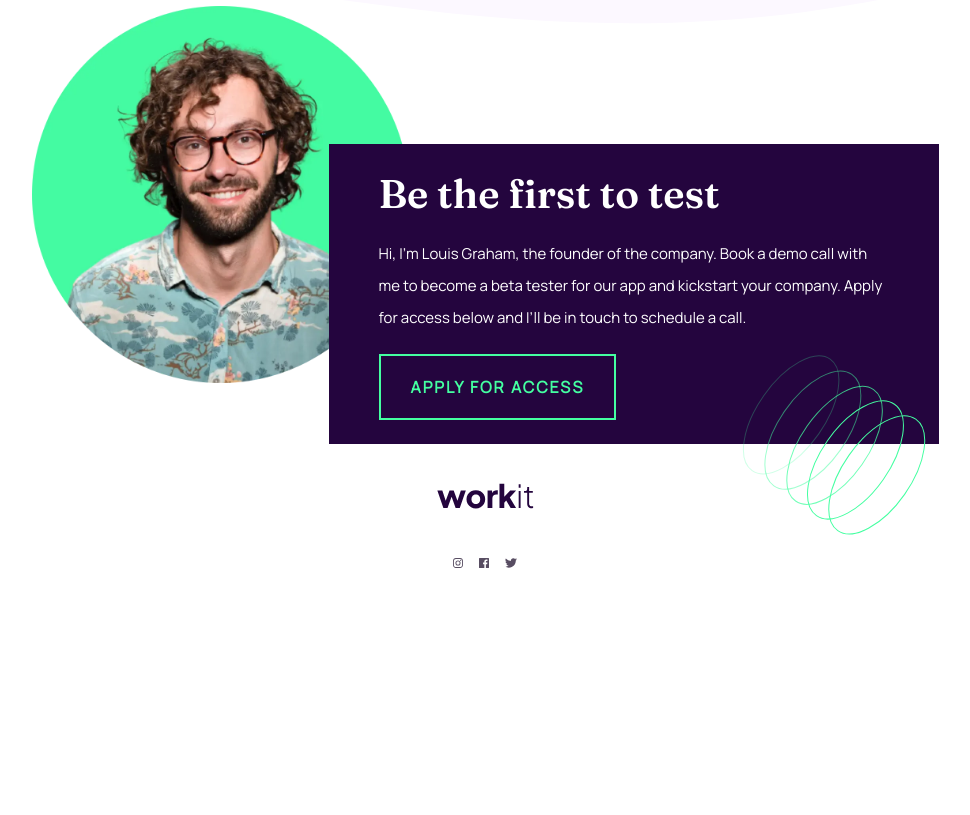
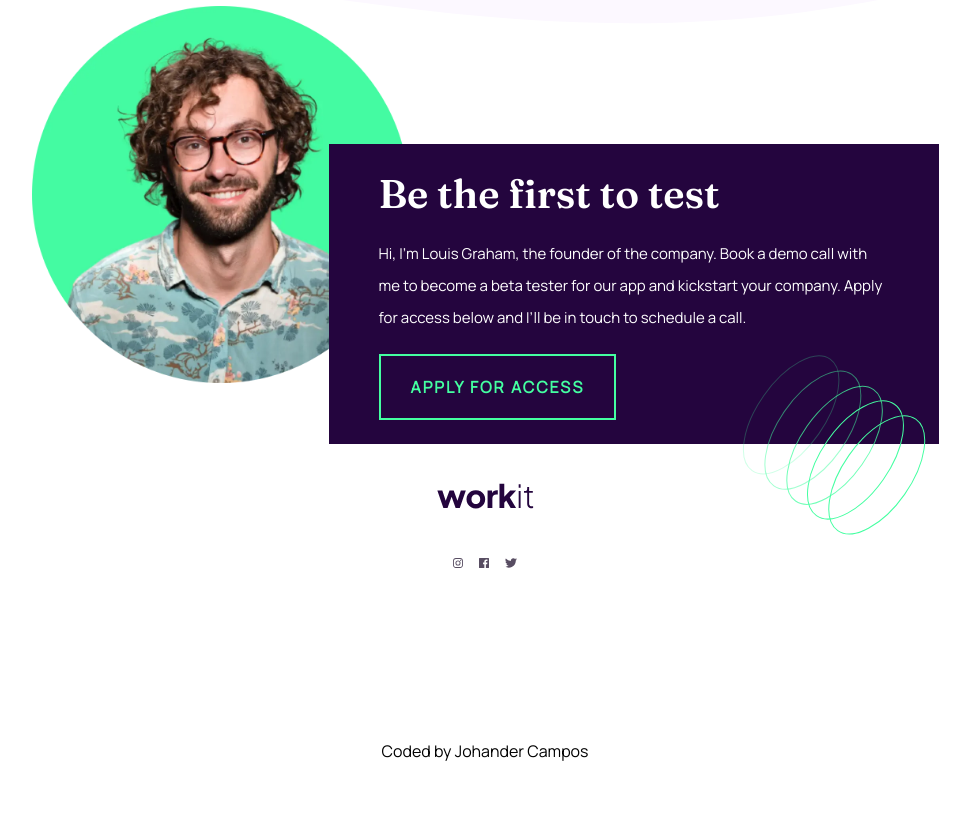
Before and after one commit to codingwithjae/workitLandingPage, a plain HTML site: page index.html in a window 1280 px wide. Shown: the part 1366-2181 px from the top of the page, without its empty margins (155-1125 px from the left). Before the commit the page ends 2006 px from the top, so only its background shows below. Drawn offline with Linux system fonts and the light colour scheme.

Commit message:
New minor changes to the HTML and Readme file

```diff
--- a/index.html
+++ b/index.html
@@ -21,7 +21,7 @@
 <body>
 
   <!-- Start Header-->
-
+<header>
   <div class="logo-container">
     <div class="container-box-1">
       <img src="resources/assets/images/logo-light.svg" alt="logo">
@@ -50,11 +50,11 @@
       d="M0,256L80,261.3C160,267,320,277,480,266.7C640,256,800,224,960,202.7C1120,181,1280,171,1360,165.3L1440,160L1440,0L1360,0C1280,0,1120,0,960,0C800,0,640,0,480,0C320,0,160,0,80,0L0,0Z">
     </path>
   </svg>
-
+</header>
   <!-- End Header -->
 
   <!-- Start Content-->
-
+<main>
   <section class="content-main-container">
     <div class="content-container">
       <div class="container-box">
@@ -103,11 +103,12 @@
       </div>
     </div>
   </section>
+</main>
 
   <!-- End Content -->
 
   <!-- Start Footer -->
-
+<footer>
   <div class="footer-container">
     <div>
       <img src="resources/assets/images/logo-dark.svg" alt="logo-light">
@@ -126,8 +127,6 @@
   </div>
   </div>
 
-  <!-- End Footer -->
-
   <!-- Start Patterns -->
   <div class="icons-container">
     <div class="pattern-1">
@@ -142,8 +141,12 @@
       <img src="resources/assets/images/bg-pattern-3.svg" alt="pattern3">
     </div>
   </div>
-
   <!-- Ends Patterns -->
+  <div class="credit">
+    <p>Coded by <span class="underline"><a class="link" href="https://github.com/jaedevgithub" target=”_blank”>Johander Campos</a><span></p>
+  </div>
+  <!-- End Footer -->
+</footer>
 
 </body>
 
--- a/styles.css
+++ b/styles.css
@@ -294,6 +294,30 @@
   top: 1704.74px;
 }
 
+.credit {
+  position: relative;
+  top: -50px;
+  display: flex;
+  justify-content: center;
+  align-items: center;
+  flex-direction: column;
+  text-align: center;
+  margin-top: 150px;
+  margin-bottom: 25px;
+  cursor: pointer;
+  font-family: 'Manrope', sans-serif;
+}
+
+
+.link {
+  text-decoration: none;
+}
+
+.link:link {
+  color: var(--DarkPurple);
+}
+
+
 @media only screen and (max-width:767px) {
 
   .container-box-2 {
```
Also changed, not shown: 1 other file.
